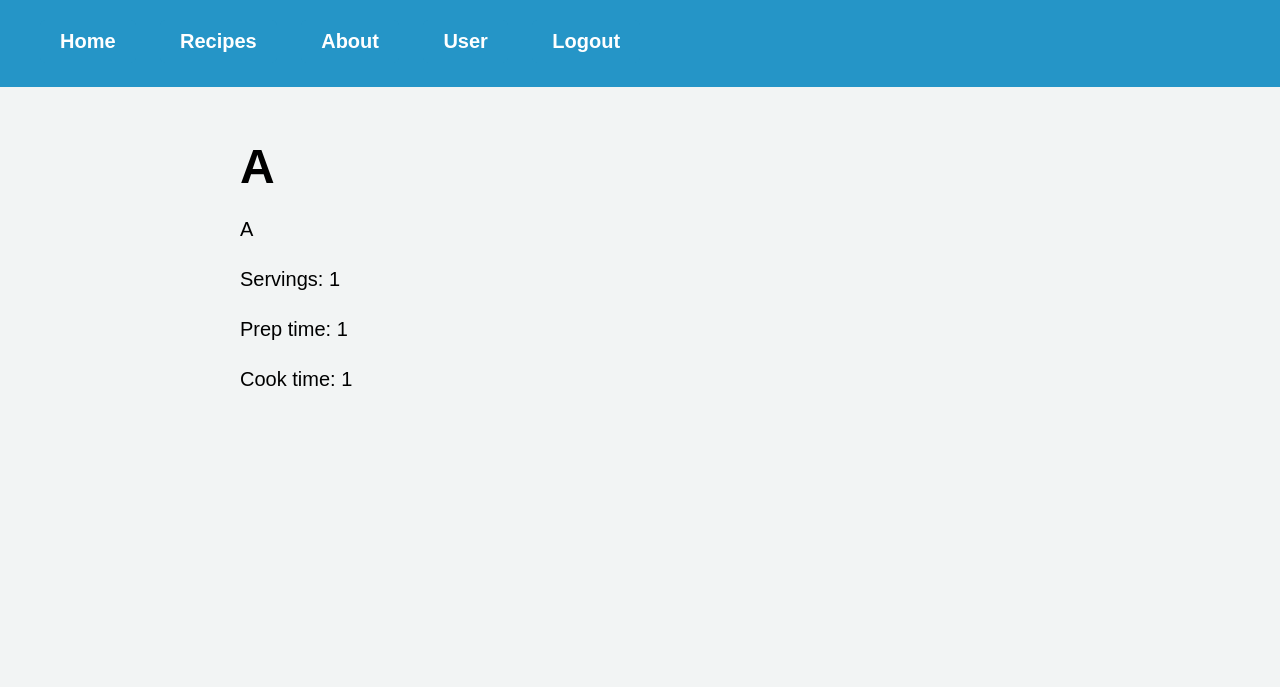
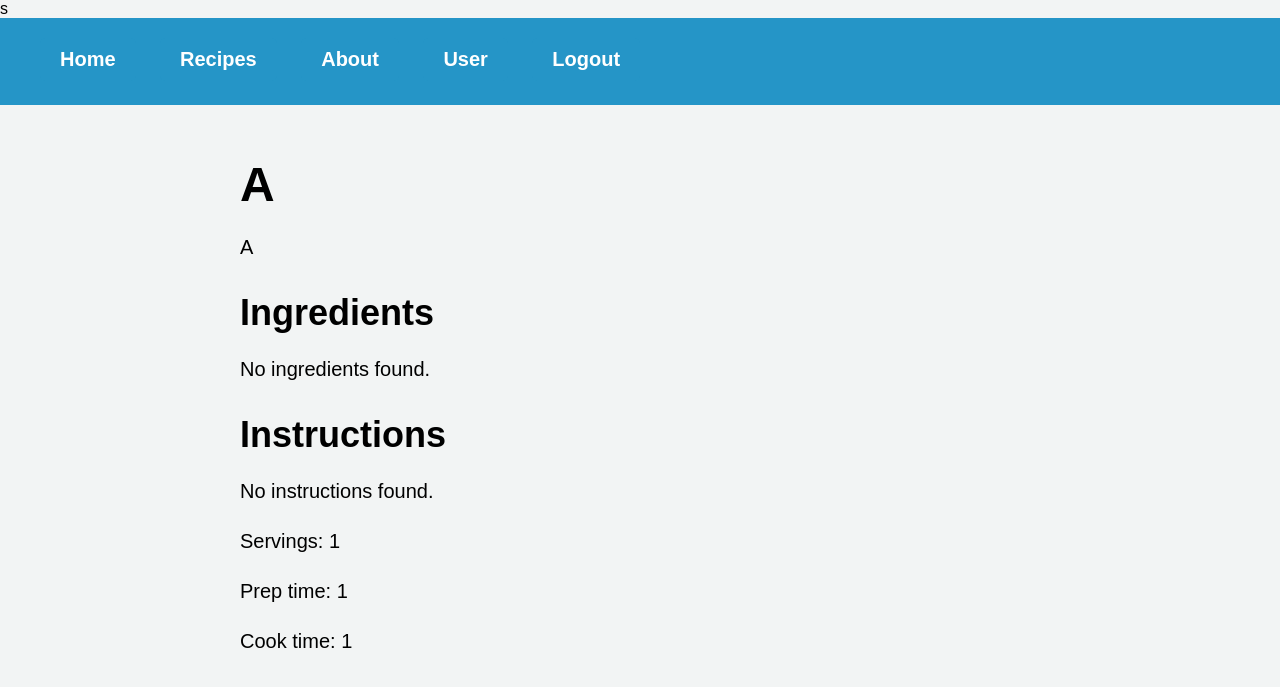
Before and after one commit to apate222/Team11, a Flask app: page /recipe/1 in a window 1280 px wide. Shown: the top 687 px of the page. Run offline with Flask 3, Linux system fonts and the light colour scheme; a user stored in the database is signed in; data comes from the database, SQL or seed files in the repository; both versions use the stored data as it was after the commit.

Commit message:
Fixed recipe create to include instructions

```diff
--- a/PlatePal/website/forms.py
+++ b/PlatePal/website/forms.py
@@ -7,10 +7,8 @@ class createRecipeForm(FlaskForm):
 
     title = StringField('Recipe Title', validators=[DataRequired()])
     servings = IntegerField('Servings', validators=[DataRequired()])
-    prep_time = IntegerField(
-        'Preparation Time (in minutes)', validators=[DataRequired()])
-    cook_time = IntegerField('Cooking Time (in minutes)',
-                             validators=[DataRequired()])
+    prep_time = IntegerField('Preparation Time (in minutes)', validators=[DataRequired()])
+    cook_time = IntegerField('Cooking Time (in minutes)',validators=[DataRequired()])
     description = TextAreaField('Description', validators=[DataRequired()])
     ingredients = StringField('Ingredients', validators=[DataRequired()])
     instructions = TextAreaField('Instructions', validators=[DataRequired()])
--- a/PlatePal/website/templates/recipe.html
+++ b/PlatePal/website/templates/recipe.html
@@ -1,12 +1,36 @@
-{% extends "base.html" %}
+s{% extends "base.html" %}
 
 {% block title %}{{ recipe.title }}{% endblock %}
 
 {% block content %}
 <link rel="stylesheet" type="text/css" href="{{ url_for('static', filename='recipe.css') }}">
-  <h1>{{ recipe.title }}</h1>
-  <p>{{ recipe.description }}</p>
-  <p>Servings: {{ recipe.servings }}</p>
-  <p>Prep time: {{ recipe.prep_time }}</p>
-  <p>Cook time: {{ recipe.cook_time }}</p>
+<h1>{{ recipe.title }}</h1>
+<p>{{ recipe.description }}</p>
+
+<h2>Ingredients</h2>
+{% if recipe.ingredients %}
+    <ul>
+    {% for ingredient in recipe.ingredients %}
+        <li>{{ ingredient.text }}</li>
+    {% endfor %}
+    </ul>
+{% else %}
+    <p>No ingredients found.</p>
+{% endif %}
+
+<h2>Instructions</h2>
+{% if recipe.instructions %}
+    <ol>
+    {% for instruction in recipe.instructions %}
+        <li>{{ instruction.text }}</li>
+    {% endfor %}
+    </ol>
+{% else %}
+    <p>No instructions found.</p>
+{% endif %}
+
+
+<p>Servings: {{ recipe.servings }}</p>
+<p>Prep time: {{ recipe.prep_time }}</p>
+<p>Cook time: {{ recipe.cook_time }}</p>
 {% endblock %}
--- a/PlatePal/website/views.py
+++ b/PlatePal/website/views.py
@@ -3,7 +3,7 @@ from flask_login import login_required, current_user
 from . import db
 import json
 from .forms import createRecipeForm
-from .models import Recipe, User
+from .models import Recipe, User, Ingredient, Instruction
 
 views = Blueprint('views', __name__)
 
@@ -31,6 +31,20 @@ def createRecipe():
                         servings=form.servings.data,
                         prep_time=form.prep_time.data,
                         cook_time=form.cook_time.data)
+
+        # create and add ingredients to recipe
+        for ingredient_text in form.ingredients.data.split('\n'):
+            if ingredient_text.strip():
+                ingredient = Ingredient(text=ingredient_text.strip())
+                recipe.ingredients.append(ingredient)
+
+        # create and add instructions to recipe
+        for instruction_text in form.instructions.data.split('\n'):
+            if instruction_text.strip():
+                instruction = Instruction(text=instruction_text.strip())
+                recipe.instructions.append(instruction)
+
+
         db.session.add(recipe)
         db.session.commit()
 
```
Also changed, not shown: PlatePal/instance/database.db.
